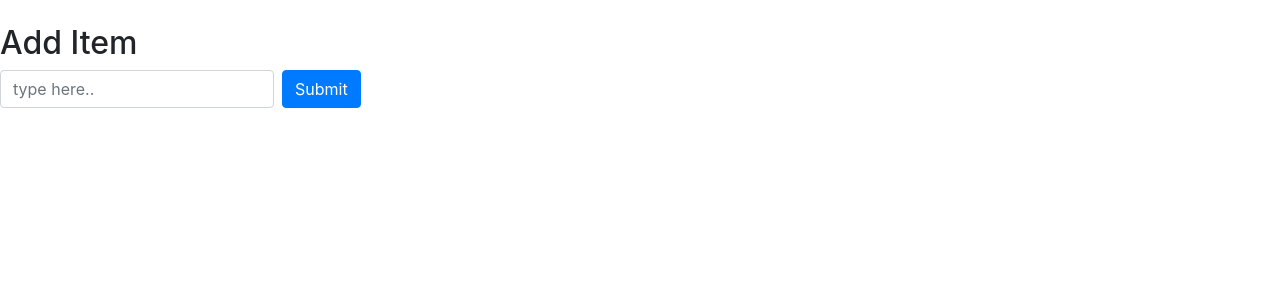
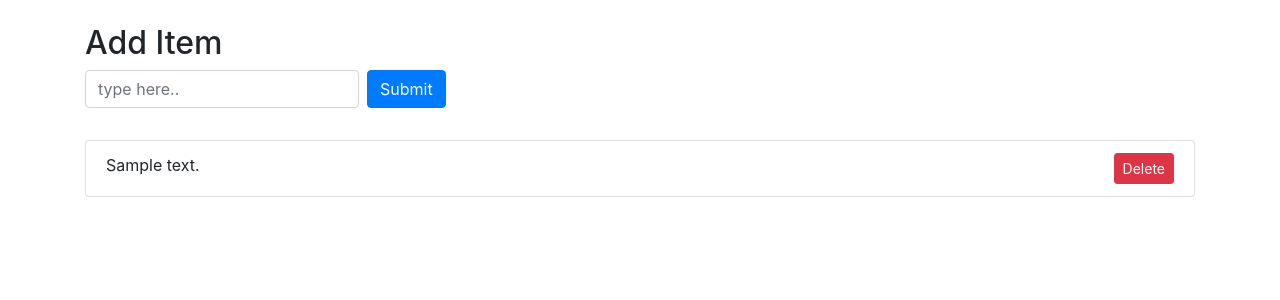
Before and after one commit to nix-arif/todo, a Django app: page / in a window 1280 px wide. Shown: the part 56-356 px from the top of the page. Run offline with Django 3.2, Linux system fonts and the light colour scheme; tables that the repository leaves empty hold one stand-in row (values such as "Sample post"); some libraries are stand-ins or nearby versions.

Commit message:
Complete todolistapp tutorial

```diff
--- a/posts/models.py
+++ b/posts/models.py
@@ -4,3 +4,6 @@ from django.db import models
 class Todo(models.Model):
     added_date = models.DateTimeField()
     text = models.CharField(max_length=200)
+
+    def __str__(self):
+        return self.text
--- a/posts/urls.py
+++ b/posts/urls.py
@@ -3,5 +3,6 @@ from . import views
 
 urlpatterns = [
     path('', views.home, name="home"),
-    path('add_todo', views.add_todo, name="add_todo"),
+    path('add_todo/', views.add_todo, name="add_todo"),
+    path('delete_todo/<int:todo_id>/', views.delete_todo, name="delete_todo"),
 ]
--- a/posts/views.py
+++ b/posts/views.py
@@ -1,12 +1,24 @@
 from django.http import HttpResponseRedirect
+from django.views.decorators.csrf import csrf_exempt
 from django.shortcuts import render
+from django.utils import timezone
 from .models import Todo
 
 
 
 # Create your views here.
 def home(request):
-    return render(request, 'posts/index.html')
+    todo_items = Todo.objects.all().order_by('-added_date')
+    return render(request, 'posts/index.html', {'todo_items': todo_items})
 
+@csrf_exempt
 def add_todo(request):
+    added_date = timezone.now()
+    content = request.POST['content']
+    Todo.objects.create(added_date=added_date, text=content)
     return HttpResponseRedirect("/")
+
+@csrf_exempt
+def delete_todo(request, todo_id):
+    Todo.objects.get(id=todo_id).delete()
+    return HttpResponseRedirect("/")
--- /dev/null
+++ b/requirements.txt
@@ -0,0 +1,3 @@
+Django==2.2.7
+pytz==2019.3
+sqlparse==0.3.0
--- a/templates/base.html
+++ b/templates/base.html
@@ -20,6 +20,8 @@
 <nav class="navbar navbar-dark bg-dark">
     <a class="navbar-brand" href="#">TODO APP</a>
 </nav>
-{% block content %}{% endblock content %}
+<div class="container">
+    {% block content %}{% endblock content %}
+</div>
 </body>
 </html>
--- a/templates/posts/index.html
+++ b/templates/posts/index.html
@@ -12,4 +12,20 @@
     </div>
 </div>
 
+<div class="row mt-4">
+    <div class="col">
+        <ul class="list-group">
+            {% for todo_item in todo_items %}
+            <li class="list-group-item">{{ todo_item.text }}
+                <div class="float-right">
+                    <form action="delete_todo/{{ todo_item.id }}/" method="post">
+                        <button type="submit" class="btn btn-danger btn-sm">Delete</button>
+                    </form>
+                </div>
+            </li>
+            {% endfor %}
+        </ul>
+    </div>
+</div>
+
 {% endblock content %}
```
Also changed, not shown: db.sqlite3, posts/migrations/0001_initial.py (added).
